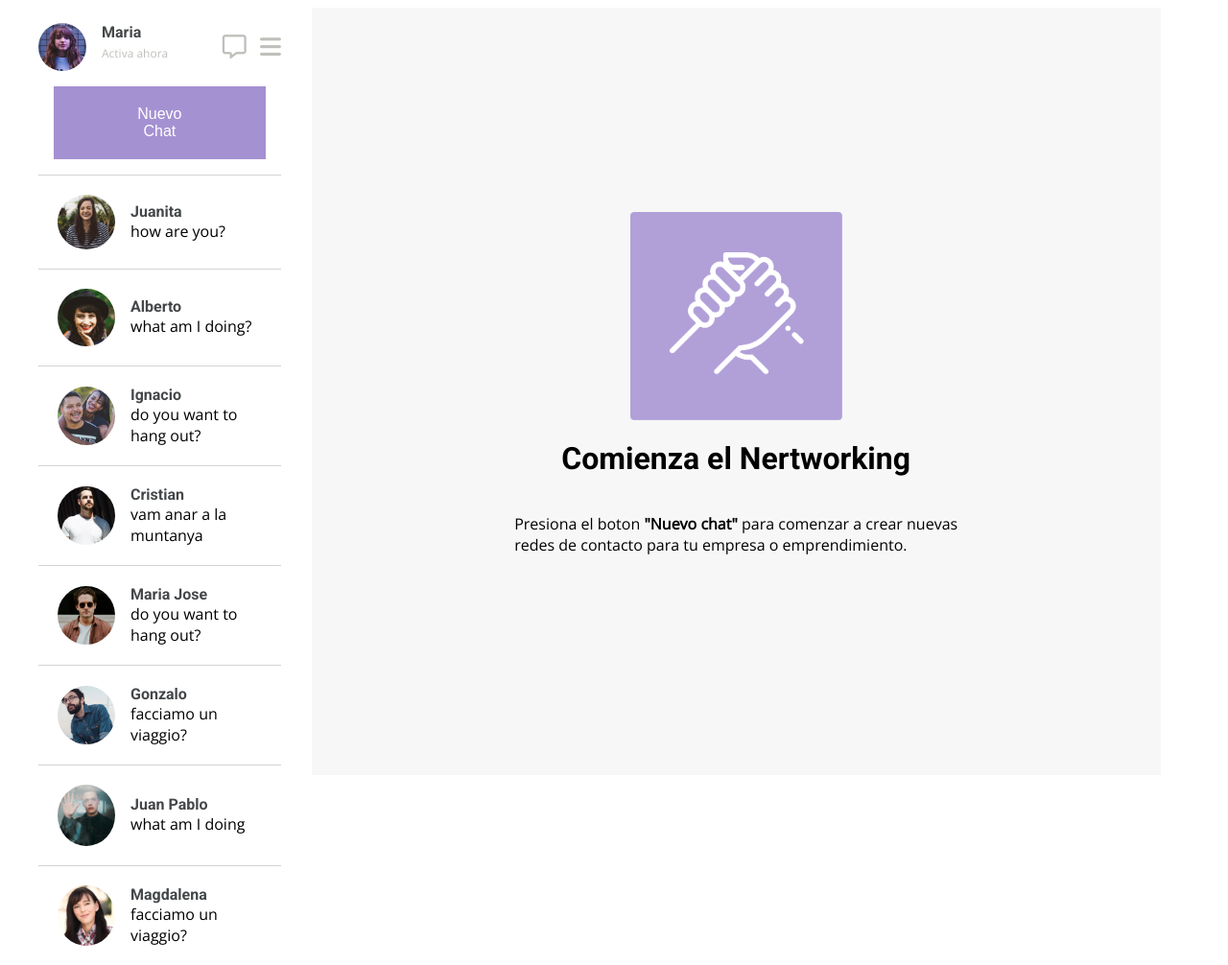
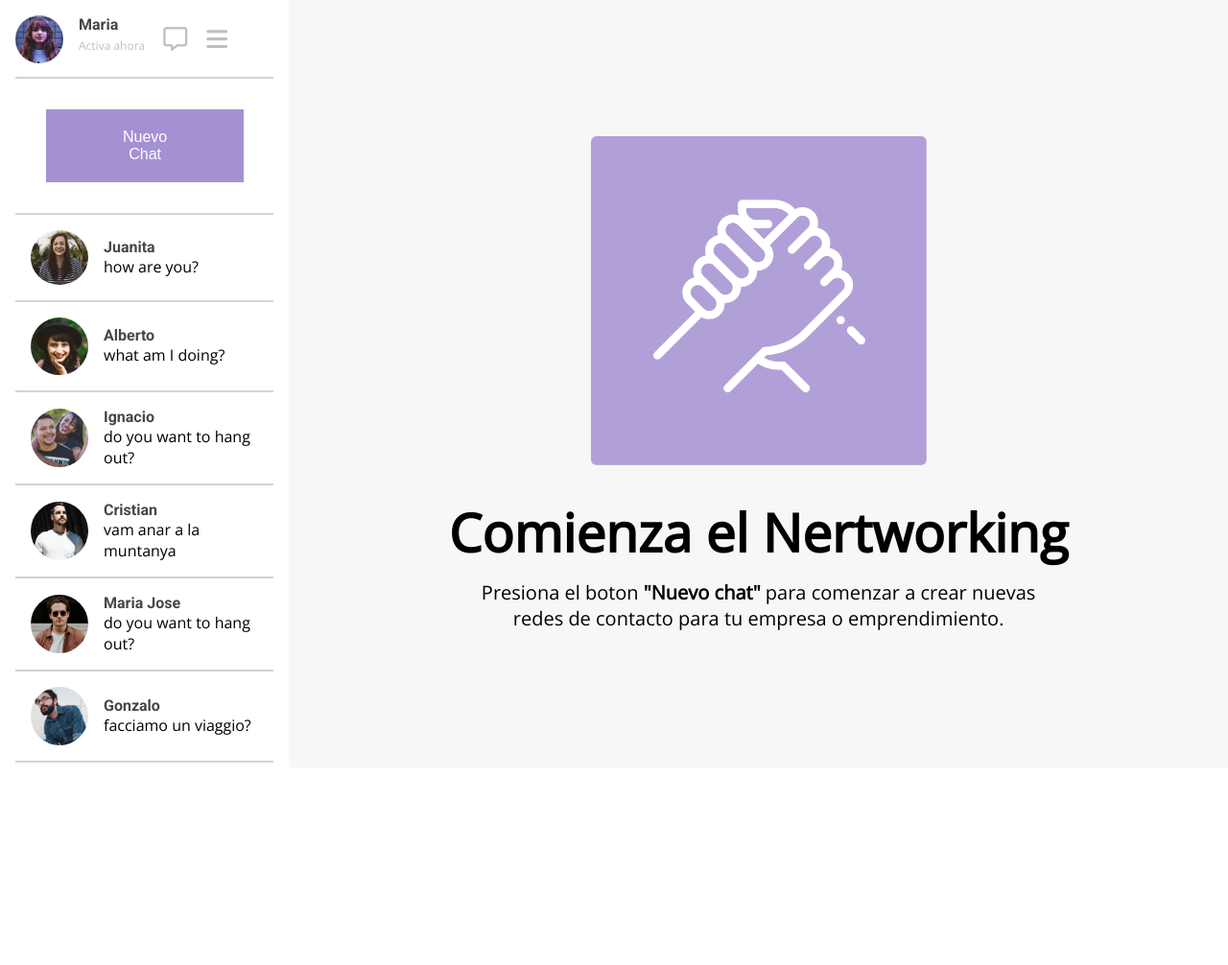
Before and after one commit to MaryangelaJaimes/mensajeria, a plain HTML site: page index.html in a window 1280 px wide. Shown: the whole page at 96% size. After the commit the page ends 800 px from the top, so only its background shows below. Drawn offline with nearby package versions, Linux system fonts and the light colour scheme.

Commit message:
ajustes estilos

```diff
--- a/assets/css/style.css
+++ b/assets/css/style.css
@@ -1,4 +1,10 @@
 @import url("https://fonts.googleapis.com/css2?family=Open+Sans&family=Roboto:wght@700&display=swap");
+
+* {
+  margin: 0;
+  padding: 0;
+  box-sizing: border-box;
+}
 
 .main-container {
   display: flex;
@@ -7,12 +13,32 @@
 }
 
 .sidebar {
-  width: 20%;
-  padding: 1rem 2rem;
+  width: 30%;
+  padding: 1rem;
+  overflow-y: scroll;
+}
+
+/* scrollbar */
+.sidebar::-webkit-scrollbar {
+  width: 5px;
+  height: 5px;
+}
+
+.sidebar::-webkit-scrollbar-track {
+  -webkit-box-shadow: inset 0 0 6px rgba(0, 0, 0, 0.15);
+  -webkit-border-radius: 10px;
+  border-radius: 10px;
+}
+
+.sidebar::-webkit-scrollbar-thumb {
+  -webkit-border-radius: 10px;
+  border-radius: 10px;
+  background: rgba(255, 255, 255, 0.3);
+  -webkit-box-shadow: inset 0 0 6px #999;
 }
 
 .chat-container {
-  width: 70%;
+  width: 100%;
   display: flex;
   flex-direction: column;
   justify-content: center;
@@ -32,13 +58,23 @@
 }
 
 .bold {
-  font-family: "Roboto", sans-serif;
+  font-size: 55px;
+  margin-top: 2rem;
 }
 
+.parrafo {
+  font-size: 20px;
+  margin-top: 12px;
+}
+
+.parrafo-1 {
+  font-size: 20px;
+}
 .profile {
   display: flex;
   justify-content: space-between;
   align-items: center;
+  margin-bottom: 14px;
 }
 
 .profile-info {
@@ -48,21 +84,24 @@
 
 .iconos :first-child {
   font-size: 25px;
-  margin-right: 10px;
+  margin-right: 1rem;
 }
 
 .iconos-1 {
   font-size: 25px;
+  margin-right: 3rem;
 }
 .conversation {
   display: flex;
   align-items: center;
   gap: 1rem;
-  border-top: 1px solid rgb(213, 211, 211);
-  padding: 20px;
+  border-top: 2px solid rgb(213, 211, 211);
+  padding: 1rem;
 }
+
 .new-conversation {
-  padding: 1em;
+  border-top: 2px solid rgb(213, 211, 211);
+  padding: 2rem;
   text-align: center;
 }
 .button {
@@ -77,30 +116,54 @@
   border-radius: 50%;
 }
 
+.intro-img {
+  width: 350px;
+}
+
 @media screen and (max-width: 1200px) {
   .sidebar {
-    width: 70%;
+    width: 40%;
   }
-  .chat-container {
-    width: 30%;
+  .intro-img {
+    width: 200px;
   }
 }
 
 @media screen and (max-width: 992px) {
   .sidebar {
-    width: 40%;
+    width: 50%;
   }
-  .chat-container {
-    width: 60%;
+  .intro-img {
+    width: 150px;
+  }
+  .bold {
+    font-size: 30px;
+    text-align: center;
+  }
+  .parrafo {
+    font-size: 16px;
+  }
+  .parrafo-1 {
+    font-size: 12px;
   }
 }
 
 @media screen and (max-width: 768px) {
   .sidebar {
-    width: 50%;
+    width: 60%;
   }
-  .chat-container {
-    width: 50%;
+  .intro-img {
+    width: 100px;
+  }
+  .bold {
+    font-size: 20px;
+    text-align: center;
+  }
+  .parrafo {
+    font-size: 14px;
+  }
+  .parrafo-1 {
+    font-size: 10px;
   }
 }
 
--- a/index.html
+++ b/index.html
@@ -89,10 +89,10 @@
             </div>
         </div>
         <div class="chat-container">
-            <img src="./assets/img/hand.png" width="25%" alt="">
+            <img src="./assets/img/hand.png" class="intro-img" alt="">
             <h1 class="bold">Comienza el Nertworking</h1>
-            <p>Presiona el boton <strong>"Nuevo chat"</strong> para comenzar a crear nuevas <br> redes de contacto
-                para tu empresa o emprendimiento.</p>
+            <p class="parrafo">Presiona el boton <strong>"Nuevo chat"</strong> para comenzar a crear nuevas </p>
+            <p class="parrafo-1"> redes de contacto para tu empresa o emprendimiento.</p>
 
         </div>
     </div>
```
